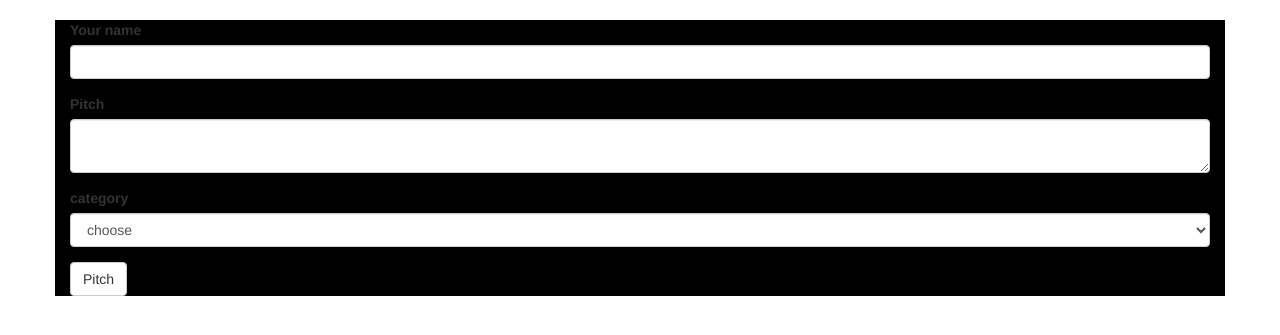
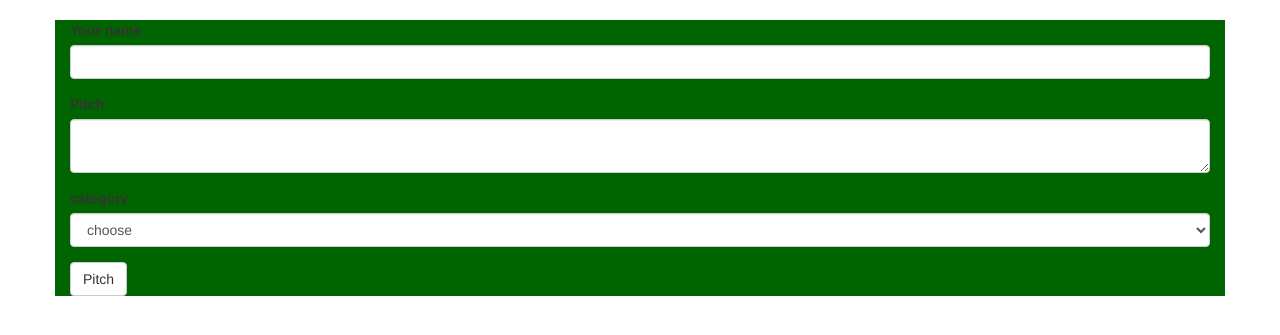
Before and after one commit to koyoo-maxwel/Git-Blog, a Flask app: page /Pitch in a window 1280 px wide. Shown: the part 52-387 px from the top of the page. Run offline with Flask 2, Linux system fonts and the light colour scheme; the visitor is signed in with stand-in values (Sample User, id 1); data comes from the database, SQL or seed files in the repository; some libraries are stand-ins or nearby versions.

Commit message:
styled my divs

```diff
--- a/app/static/css/style.css
+++ b/app/static/css/style.css
@@ -87,5 +87,5 @@
   }
 
 .container{
-  background-color: black;
+  background-color: darkgreen;
 }
```
